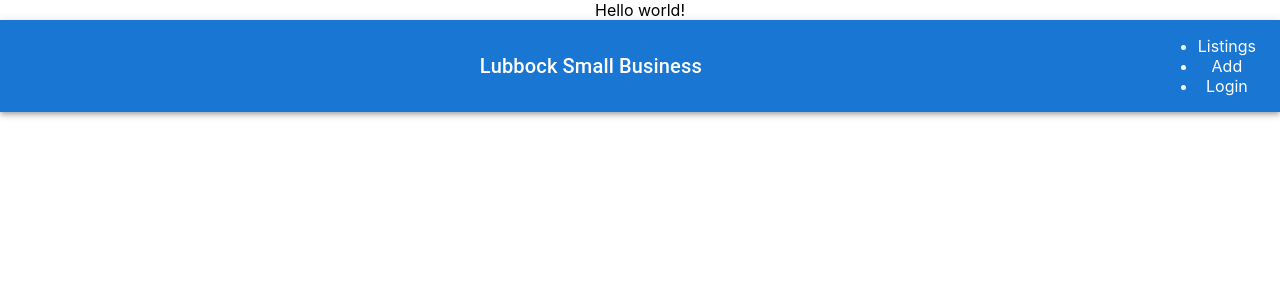
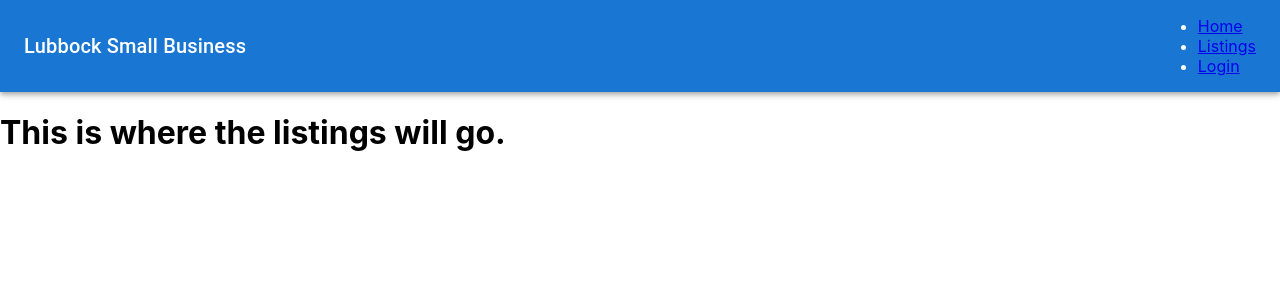
Before and after one commit to SamSvetlik/small_business_app, a React (Create React App) app: page /listings in a window 1280 px wide. Shown: the top 300 px of the page. Built offline with nearby package versions, Linux system fonts and the light colour scheme.

Commit message:
Components scaffolded, routes routed, beginnings of redux

```diff
--- a/src/App.js
+++ b/src/App.js
@@ -1,13 +1,25 @@
 import './App.css';
 import React from 'react';
 import Navigation from './components/Navigation'
+import { BrowserRouter, Routes, Route } from 'react-router-dom';
+import { Provider } from 'react-redux'
+import store from './redux/store'
+import Home from './components/Home'
+import Listings from './components/Listings'
+import Login from './components/Login'
 
 function App() {
   return (
-    <div className="App">
-      Hello world!
-      <Navigation></Navigation>
-    </div>
+    <Provider store={store}>
+      <BrowserRouter>
+        <Navigation />
+        <Routes>
+          <Route path='/' element={<Home />} />
+          <Route path='listings' element={<Listings />} />
+          <Route path='login' element={<Login />} />
+        </Routes>
+      </BrowserRouter>
+    </Provider>
   );
 }
 
--- /dev/null
+++ b/src/components/Home.js
@@ -0,0 +1,11 @@
+import React from 'react'
+
+const Home = (props) => {
+    return (
+        <div >
+            Welcome to the small business app! Check out some cool hangs by clicking on Listings!
+        </div>
+    )
+}
+
+export default Home
--- /dev/null
+++ b/src/components/Listings.js
@@ -0,0 +1,13 @@
+import React from 'react'
+
+const Listings = (props) => {
+    return (
+        <div >
+            <h1>
+            This is where the listings will go.
+            </h1>
+        </div>
+    )
+}
+
+export default Listings
--- /dev/null
+++ b/src/components/Login.js
@@ -0,0 +1,11 @@
+import React from 'react'
+
+const Login = (props) => {
+    return (
+        <div >
+            This is where the user will log in.
+        </div>
+    )
+}
+
+export default Login
--- a/src/components/Navigation.js
+++ b/src/components/Navigation.js
@@ -14,21 +14,18 @@ const Navigation = () => {
                     Lubbock Small Business
                 </Typography>
                 <ul className="nav-list">
-                    <li>Listings</li>
-                    <li>Add</li>
-                    <li>Login</li>
-                    {/* <li className="nav-list-item">
+                    <li className="nav-list-item">
                         <Link to="/">Home</Link>
                     </li>
                     <li className="nav-list-item">
-                        <Link to="/about">About</Link>
+                        <Link to="/listings">Listings</Link>
                     </li>
+                    {/* <li className="nav-list-item">
+                        <Link to="/add">Add</Link>
+                    </li> */}
                     <li className="nav-list-item">
-                        <Link to="/dashboard">Dasboard</Link>
+                        <Link to="/login">Login</Link>
                     </li>
-                    <li className="nav-list-item">
-                        <Link to="/import">Import</Link>
-                    </li> */}
                 </ul>
             </Toolbar>
         </AppBar>
--- /dev/null
+++ b/src/redux/reducers.js
@@ -0,0 +1,6 @@
+import { combineReducers } from 'redux'
+
+const user = (state = null) => state
+
+
+export default combineReducers({ user })
--- /dev/null
+++ b/src/redux/state.js
@@ -0,0 +1,6 @@
+export default {
+    user: {},
+
+    businesses: []
+
+};
--- /dev/null
+++ b/src/redux/store.js
@@ -0,0 +1,6 @@
+import { createStore, applyMiddleware } from 'redux'
+import thunk from 'redux-thunk'
+import reducers from './reducers'
+import state from './state'
+
+export default createStore(reducers, state, applyMiddleware(thunk))
```
Also changed, not shown: src/redux/actions.js (added).
